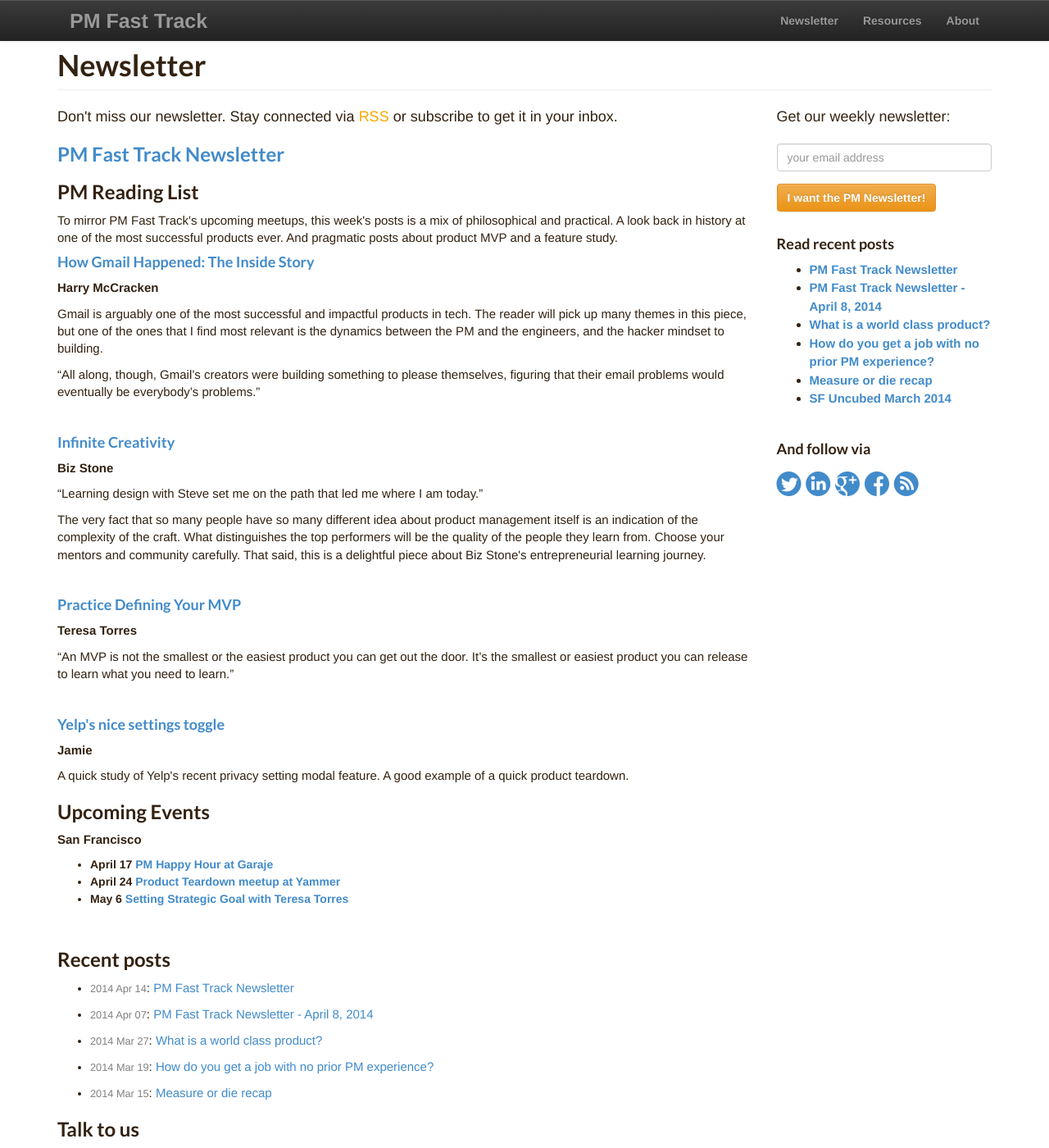
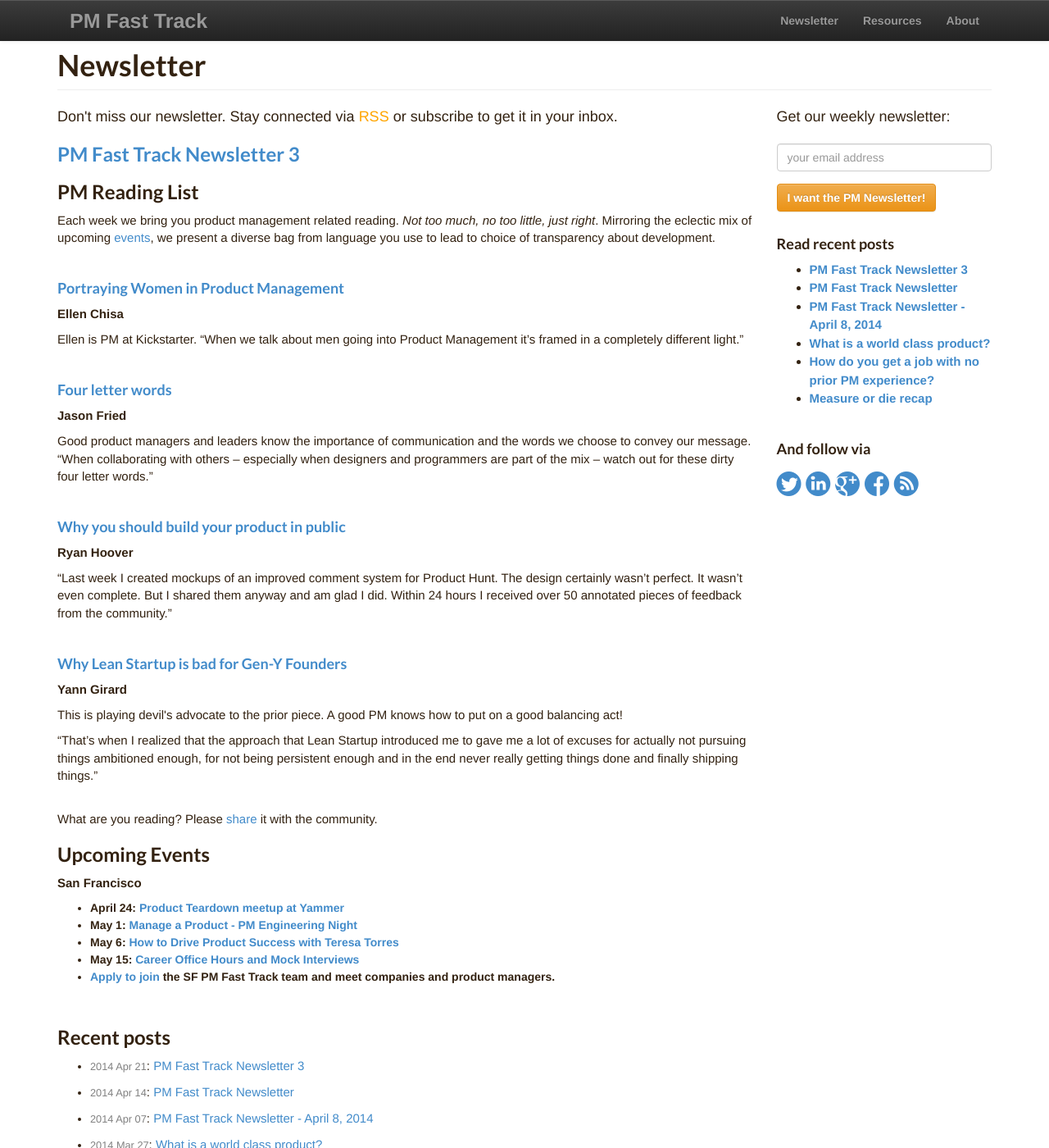
Before and after one commit to productmanagers/productmanagers.github.io, a Jekyll site: the page built from blog/index.html, in a window 1280 px wide and 1400 px high. Shown: the whole window at 82% size. Built offline with Jekyll 4.4.1, drawn with Linux system fonts in a browser that asks for light colours; nearby versions of some CDN libraries; comment, search, counter and statistics services are not loaded; some of the changed text lies outside the part shown.

Commit message:
new post

```diff
--- a/_includes/footer.html
+++ b/_includes/footer.html
@@ -3,13 +3,13 @@
     <div class="row">
       <div class="col-lg-6 col-sm-6">
         <small>
-          <a href="http://productmanagementfasttrack.com">Product Management Fast Track</a>, 2014.
+          <a href="http://productmanagementfasttrack.com">PM Fast Track</a>, 2014.
         </small>
       </div>
       <div class="col-lg-6 col-sm-6">
         <p class="pull-right event">
-          <small>Follow
-            <a target="_" href="http://twitter.com/PMFastTrack">@PMFastTrack</a>
+          <small>How to
+            <a target="_" href="{{BASE_PATH}}/pages/contribute.html">get involved!</a>
           </small>
         </p>
       </div>
--- /dev/null
+++ b/blog/_posts/2014-04-21-weekly03.md
@@ -0,0 +1,52 @@
+---
+layout: post
+title: "PM Fast Track Newsletter 3"
+description: ""
+permalink: blog/pmfasttrack-newsletter-2014_04-22
+category: newsletter
+tags: [product, product management]
+author: <a target="_" href="http://dklounge.github.io">David Kim</a>
+---
+{% include setup %}
+
+###PM Reading List
+Each week we bring you product management related reading. _Not too much, no too little, just right_. Mirroring the eclectic mix of upcoming [events](http://meetup.com/productmanagementfasttrack), we present a diverse bag from language you use to lead to choice of transparency about development.
+
+<br />
+
+<h4><a target="out" href="http://blog.ellenchisa.com/2014/04/06/portraying-women-in-product-management/">Portraying Women in Product Management</a></h4>
+__Ellen Chisa__
+
+Ellen is PM at Kickstarter. "When we talk about men going into Product Management it’s framed in a completely different light."
+
+<br />
+<h4><a target="out" href="http://signalvnoise.com/posts/439-four-letter-words">Four letter words</a></h4>
+__Jason Fried__
+
+Good product managers and leaders know the importance of communication and the words we choose to convey our message. "When collaborating with others – especially when designers and programmers are part of the mix – watch out for these dirty four letter words."
+
+<br />
+<h4><a target="out" href="http://thenextweb.com/dd/2014/04/21/build-product-public/">Why you should build your product in public</a></h4>
+__Ryan Hoover__
+
+"Last week I created mockups of an improved comment system for Product Hunt. The design certainly wasn’t perfect. It wasn’t even complete. But I shared them anyway and am glad I did. Within 24 hours I received over 50 annotated pieces of feedback from the community."
+
+<br />
+<h4><a target="out" href="http://yanngirard.typepad.com/yanns_blog/2014/01/why-lean-startup-is-bad-for-gen-y-founders.html">Why Lean Startup is bad for Gen-Y Founders</a></h4>
+__Yann Girard__
+
+This is playing devil\'s advocate to the prior piece. A good PM knows how to put on a good balancing act!
+
+"That's when I realized that the approach that Lean Startup introduced me to gave me a lot of excuses for actually not pursuing things ambitioned enough, for not being persistent enough and in the end never really getting things done and finally shipping things."
+
+<br />
+What are you reading? Please [share](http://goo.gl/9FFpkg) it with the community.
+
+###Upcoming Events
+__San Francisco__
+
+* April 24: [Product Teardown meetup at Yammer](http://goo.gl/KvYIvQ)
+* May 1: [Manage a Product - PM Engineering Night](http://goo.gl/yPBJrZ)
+* May 6: [How to Drive Product Success with Teresa Torres](http://goo.gl/r7QTvw)
+* May 15: [Career Office Hours and Mock Interviews](http://goo.gl/JwRSFF)
+* [Apply to join](http://goo.gl/PDWGRI) the SF PM Fast Track team and meet companies and product managers.
```
